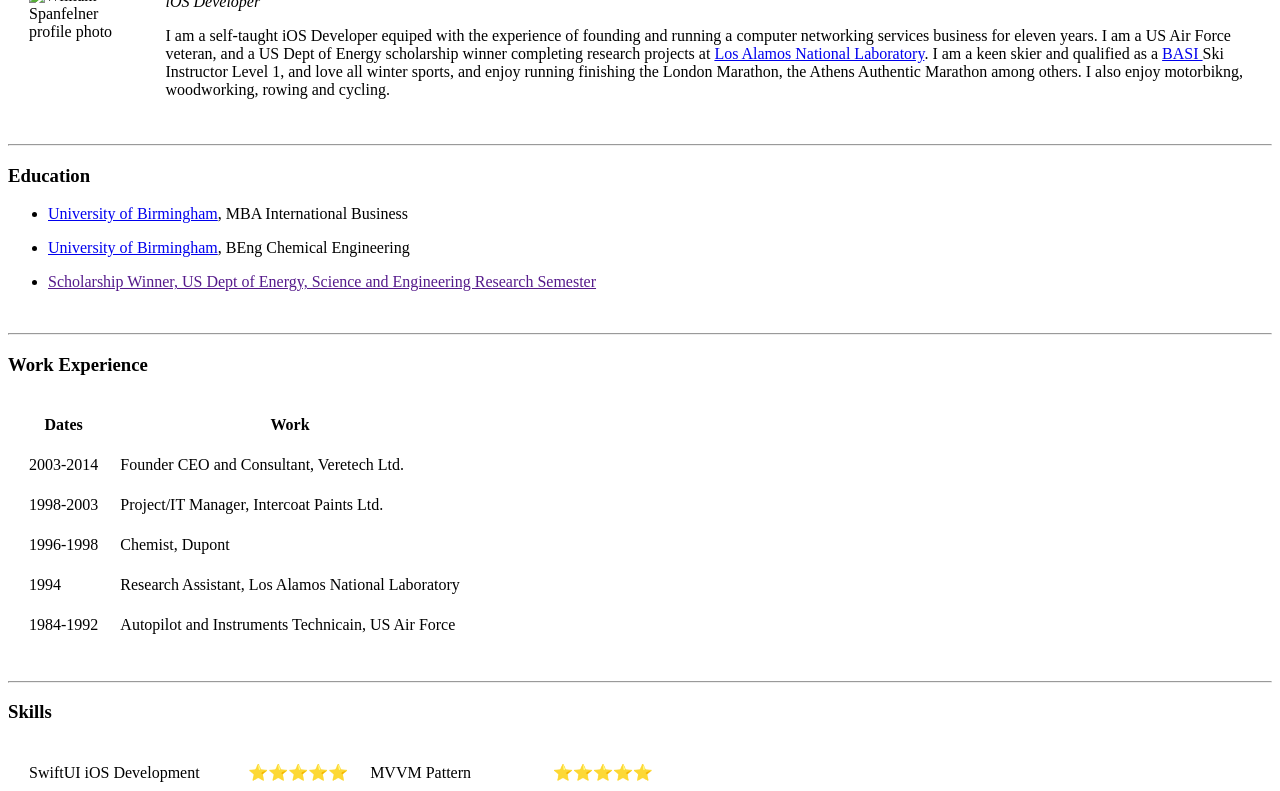
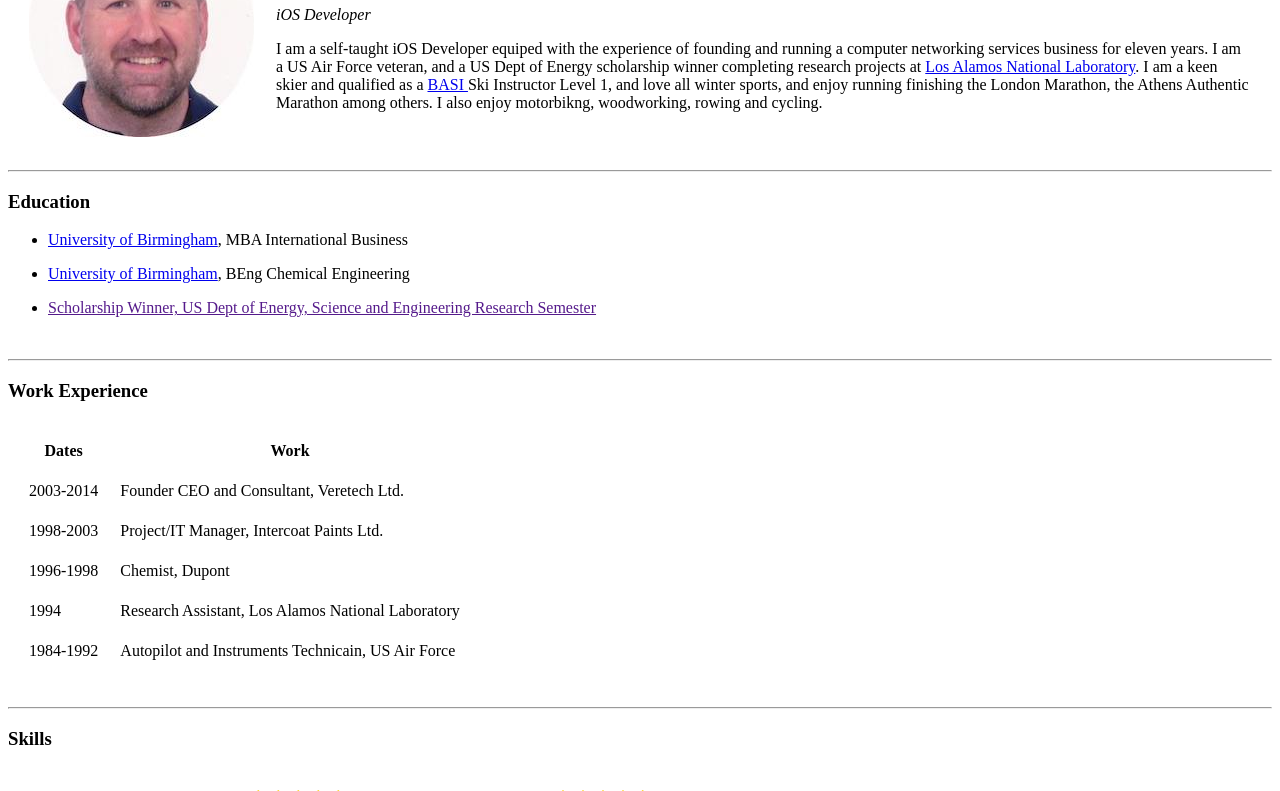
Before and after one commit to WilliamSpanfelner/cv, a plain HTML site: page index.html in a window 1280 px wide. Shown: the part 116-907 px from the top of the page. Drawn offline with Linux system fonts and the light colour scheme; the site is published under a folder, as on GitHub Pages, so addresses that start at the root find nothing.

Commit message:
Update image folder reference

```diff
--- a/index.html
+++ b/index.html
@@ -11,7 +11,7 @@
         <table cellspacing="20">
             <tr>
                 <td>
-                    <img src="/images/cphoto.jpg" alt="William Spanfelner profile photo">
+                    <img src="images/cphoto.jpg" alt="William Spanfelner profile photo">
         <!--        <img src="https://avatars.githubusercontent.com/u/42092799?v=4" alt="William Spanfelner profile photo">-->
                 </td>
                 <td>
```
